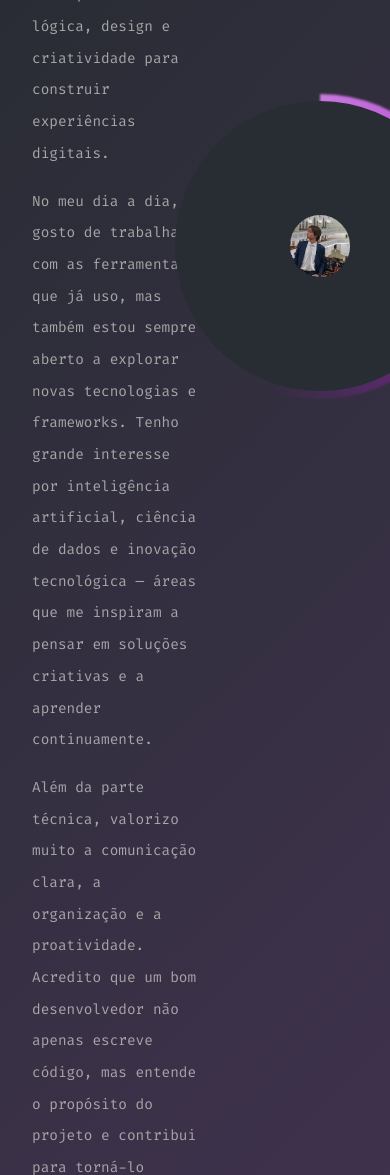
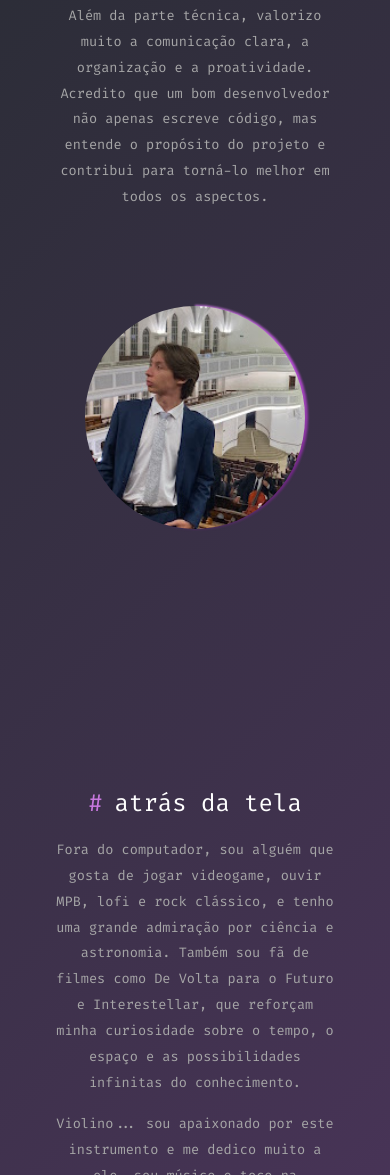
Before and after one commit to borba15/portfolio, a plain HTML site: page about.html in a window 390 px wide. Shown: the part 825-2000 px from the top of the page. Drawn offline with nearby package versions, Linux system fonts and the light colour scheme.

Commit message:
Add files via upload

```diff
--- a/about.css
+++ b/about.css
@@ -108,3 +108,68 @@
 .atras-da-tela{
     margin-top: 10rem;
 }
+
+@media (max-width: 1200px) {
+  .introduction {
+    flex-direction: column;
+    align-items: center;
+    gap: 3rem;
+    margin-top: 6rem;
+    padding: 0 1.5rem;
+    text-align: center;
+  }
+
+  .about-content {
+    order: 1;
+  }
+
+  .about-visual {
+    order: 2;
+    margin-top: 2rem;
+  }
+
+  .about-visual img {
+    width: 220px;
+  }
+
+  .about-visual::before {
+    width: 225px;
+    height: 225px;
+  }
+
+  .about-visual::after {
+    width: 210px;
+    height: 210px;
+  }
+
+  .about-title {
+    justify-content: center;
+    text-align: center;
+  }
+
+  #line-about {
+    display: none;
+  }
+
+  .about-paragraphs p {
+    max-width: 100%;
+    font-size: 0.85rem;
+    line-height: 1.9;
+  }
+
+  .atras-da-tela {
+    margin-top: 6rem;
+    text-align: center;
+    padding: 0 1.5rem;
+  }
+
+  .atras-da-tela .about-title {
+    justify-content: center;
+  }
+
+  .atras-da-tela .about-paragraphs p {
+    font-size: 0.85rem;
+    line-height: 1.9;
+    margin-top: 1rem;
+  }
+}
--- a/styles.css
+++ b/styles.css
@@ -800,6 +800,69 @@ filter: progid:DXImageTransform.Microsoft.gradient( startColorstr='#f09433', end
     .contact-top {
         font-weight: 600;
     }
+
+    .introduction {
+    flex-direction: column;
+    align-items: center;
+    gap: 3rem;
+    margin-top: 6rem;
+    padding: 0 1.5rem;
+    text-align: center;
+  }
+
+  .about-content {
+    order: 1;
+  }
+
+  .about-visual {
+    order: 2;
+    margin-top: 2rem;
+  }
+
+  .about-visual img {
+    width: 220px;
+  }
+
+  .about-visual::before {
+    width: 225px;
+    height: 225px;
+  }
+
+  .about-visual::after {
+    width: 210px;
+    height: 210px;
+  }
+
+  .about-title {
+    justify-content: center;
+    text-align: center;
+  }
+
+  #line-about {
+    display: none;
+  }
+
+  .about-paragraphs p {
+    max-width: 100%;
+    font-size: 0.85rem;
+    line-height: 1.9;
+  }
+
+  .atras-da-tela {
+    margin-top: 6rem;
+    text-align: center;
+    padding: 0 1.5rem;
+  }
+
+  .atras-da-tela .about-title {
+    justify-content: center;
+  }
+
+  .atras-da-tela .about-paragraphs p {
+    font-size: 0.85rem;
+    line-height: 1.9;
+    margin-top: 1rem;
+  }
 }
 
 @media (max-width: 768px) {
```
